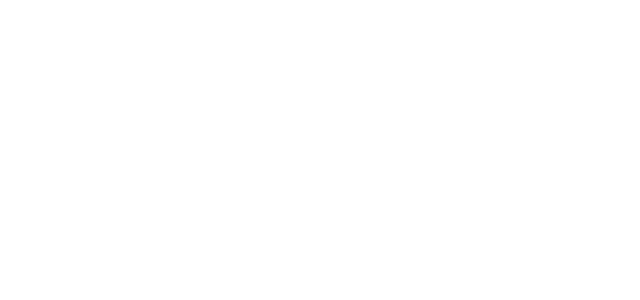
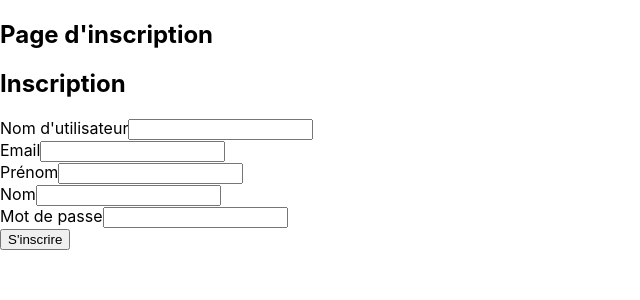
Before and after one commit to bahaa-tohami/EventApp_front, a React (Create React App) app: page /registration in a window 1280 px wide. Before the commit this address had no page. Shown: the top 300 px of the page, without its empty margins (0-640 px from the left). Built offline with nearby package versions, Linux system fonts and the light colour scheme; what @nextui-org/react would draw is missing.

Commit message:
Page inscription sans CSS

```diff
--- a/src/App.js
+++ b/src/App.js
@@ -1,12 +1,14 @@
 import React from "react";
 import { BrowserRouter as Router, Route, Routes } from "react-router-dom";
 import Login from "./components/Login";
+import Registration from "./pages/Registration";
 
 const App = () => {
   return (
     <Router>
       <Routes>
         <Route path="/login" element={<Login />} />
+        <Route path="/registration" element={<Registration />} />
         {/* Ajoutez d'autres routes ici */}
       </Routes>
     </Router>
--- /dev/null
+++ b/src/components/Signup.js
@@ -0,0 +1,102 @@
+import React, { useState } from 'react';
+import axios from 'axios';
+
+const Signup = () => {
+    const [formData, setFormData] = useState({
+        username: '',
+        email: '',
+        first_name: '',
+        last_name: '',
+        password: ''
+    });
+
+    const [message, setMessage] = useState('');
+
+    const handleChange = (e) => {
+        const { name, value } = e.target;
+        setFormData({
+            ...formData,
+            [name]: value
+        });
+    };
+
+    const handleSubmit = async (e) => {
+        e.preventDefault();
+
+        // Crée un nouvel objet qui mappe 'password' à 'password_hash' pour le backend
+        const dataToSend = {
+            ...formData,
+            password_hash: formData.password // Mapper 'password' à 'password_hash'
+        };
+
+        try {
+            const response = await axios.post('http://localhost:9000/users', dataToSend);
+            setMessage(response.data.message);
+        } catch (error) {
+            console.error('Erreur lors de l\'inscription:', error);
+            setMessage('Erreur lors de l\'inscription');
+        }
+    };
+
+    return (
+        <div>
+            <h2>Inscription</h2>
+            <form onSubmit={handleSubmit}>
+                <div>
+                    <label>Nom d'utilisateur</label>
+                    <input
+                        type="text"
+                        name="username"
+                        value={formData.username}
+                        onChange={handleChange}
+                        required
+                    />
+                </div>
+                <div>
+                    <label>Email</label>
+                    <input
+                        type="email"
+                        name="email"
+                        value={formData.email}
+                        onChange={handleChange}
+                        required
+                    />
+                </div>
+                <div>
+                    <label>Prénom</label>
+                    <input
+                        type="text"
+                        name="first_name"
+                        value={formData.first_name}
+                        onChange={handleChange}
+                        required
+                    />
+                </div>
+                <div>
+                    <label>Nom</label>
+                    <input
+                        type="text"
+                        name="last_name"
+                        value={formData.last_name}
+                        onChange={handleChange}
+                        required
+                    />
+                </div>
+                <div>
+                    <label>Mot de passe</label>
+                    <input
+                        type="password"
+                        name="password"
+                        value={formData.password}
+                        onChange={handleChange}
+                        required
+                    />
+                </div>
+                <button type="submit">S'inscrire</button>
+            </form>
+            {message && <p>{message}</p>}
+        </div>
+    );
+};
+
+export default Signup;
--- /dev/null
+++ b/src/pages/Registration.js
@@ -0,0 +1,13 @@
+import React from 'react';
+import Signup from '../components/Signup'; // Assurez-vous que le chemin est correct
+
+const Registration = () => {
+    return (
+        <div className="Registration">
+            <h2>Page d'inscription</h2>
+            <Signup />
+        </div>
+    );
+};
+
+export default Registration;
```
